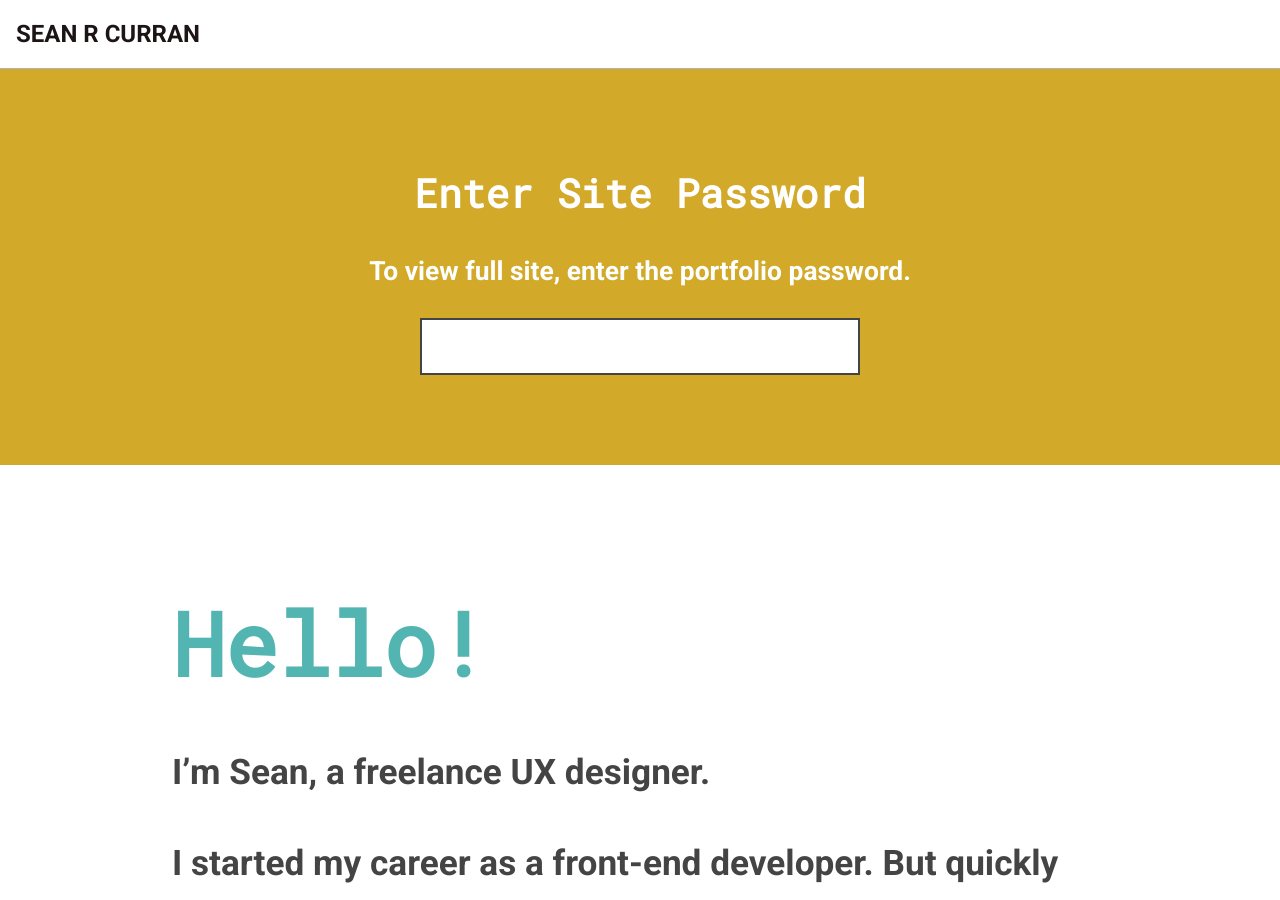
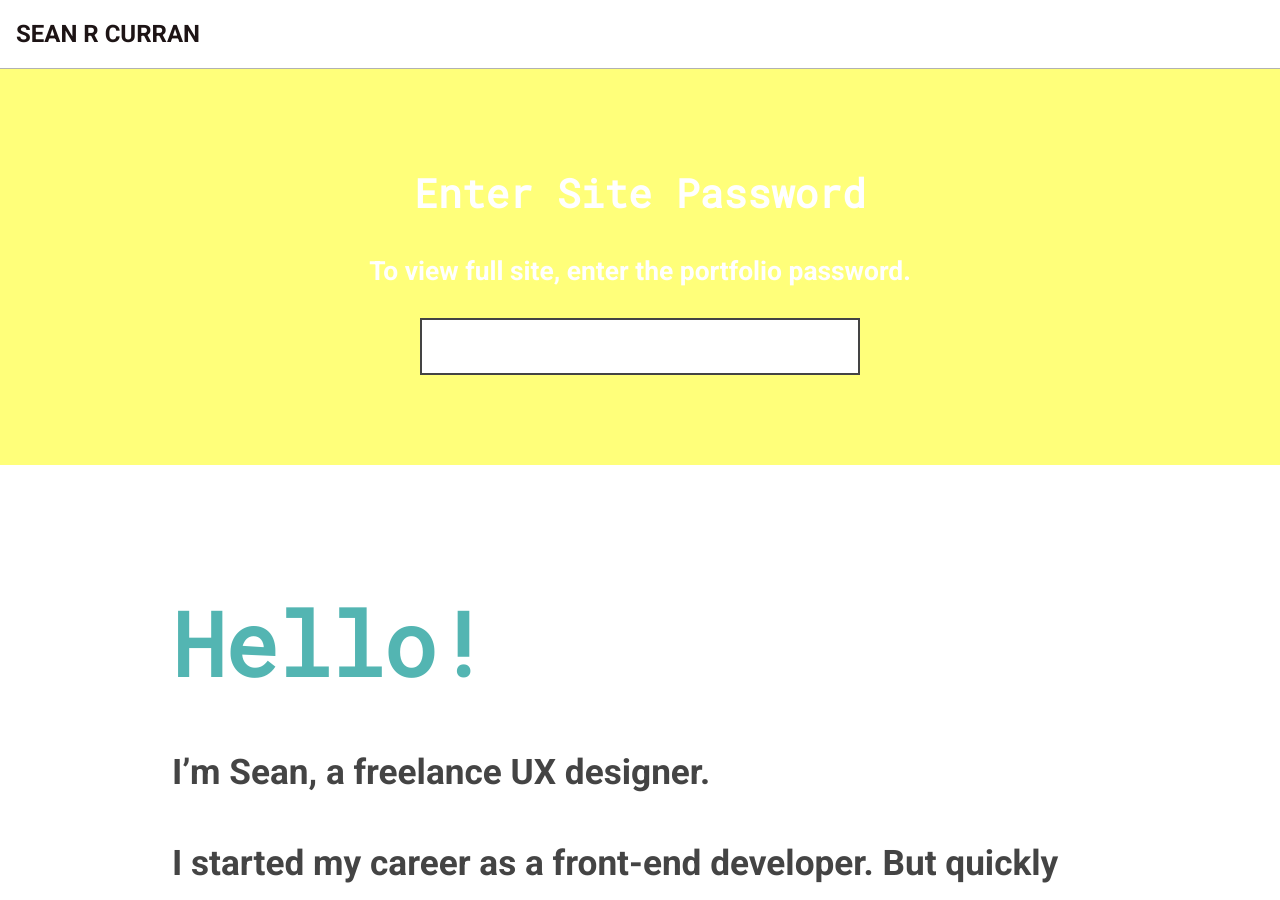
Before and after one commit to srcurran/srcurran.github.io, a Jekyll site: the page built from lock.md, in a window 1280 px wide and 900 px high. Built offline with Jekyll 4.4.1, drawn with Linux system fonts in a browser that asks for light colours.

Commit message:
changed yellow

```diff
--- a/_sass/_base.scss
+++ b/_sass/_base.scss
@@ -4,7 +4,7 @@ $heading-font: 'Roboto Mono', monospace;
 $tertiary: #53B5B2;
 $main: #53B5B2;
 $secondary: #B55353;
-$tertiary: #D2A928;
+$tertiary: #FFFF7A;
 
 $white: #fff;
 $lightgrey: #f0f0f0;
```
